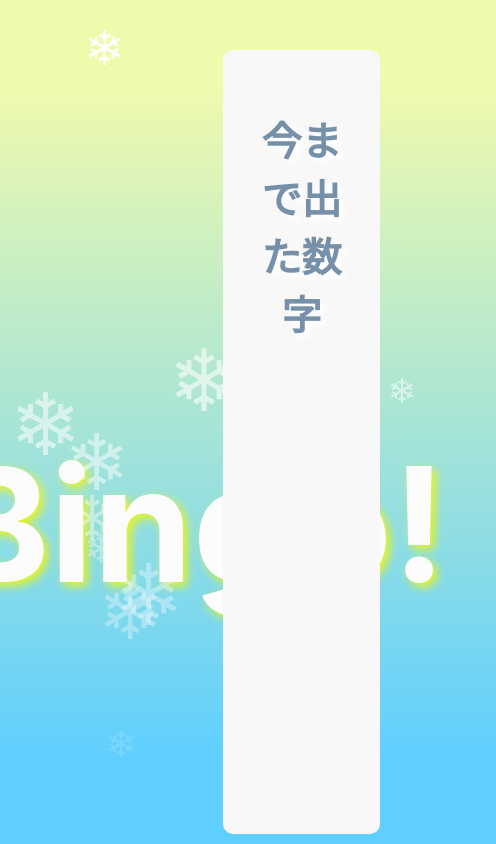
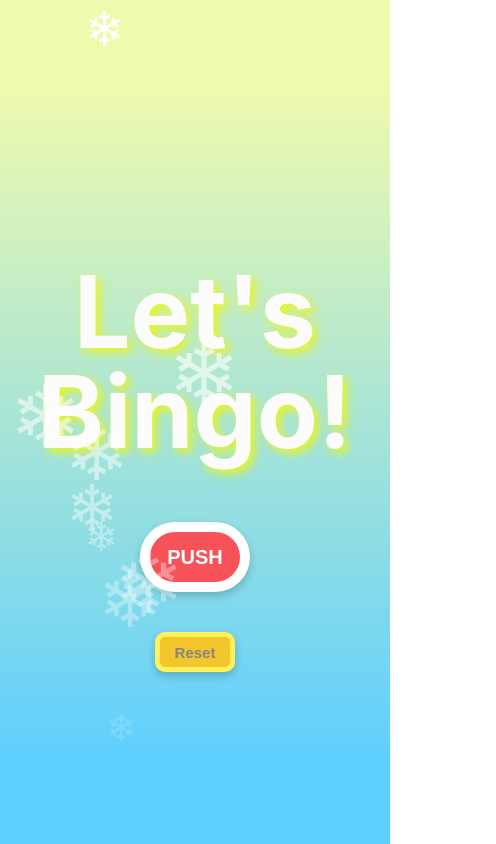
Before and after one commit to nishi-oka/Bingo-75, a React (Create React App) app: page / in a window 390 px wide. Shown: the top 844 px of the page, 496 px wide, since content can reach past the window. Built offline with nearby package versions, Linux system fonts and the light colour scheme; a web font is replaced by a local one.

Commit message:
add smartphone version

```diff
--- a/src/App.css
+++ b/src/App.css
@@ -1,16 +1,30 @@
 /* 全体のレイアウト */
 .App {
   display: flex;
-  justify-content: center; /* 横方向の中央揃え */
-  align-items: center; /* 縦方向の中央揃え */
+  align-items: center;
+}
+
+@media screen and (max-width: 768px) {
+  .App {
+    display: contents;
+  }
+  .App .number-container{
+    justify-content: center;
+  }
 }
 
 /* 中央に表示する現在の数字とボタン */
 .content {
   display: flex;
+  justify-content: center;
   flex-direction: column;
   align-items: center;
   text-shadow: 2px 2px 5px rgba(0, 0, 0, 0.3);
+}
+@media screen and (max-width: 768px) {
+  .content {
+    margin-top: 50px;
+  }
 }
 
 /* 現在の数字を表示する部分 */
@@ -22,6 +36,16 @@
   color: #fff;
   text-shadow: 4px 4px 20px #f3b2c5ee;
 }
+@media screen and (max-width: 768px) {
+  .current-number p {
+    font-size: 150px;
+    font-weight: bold;
+    margin: 10px 0;
+    text-align: center;
+    color: #fff;
+    text-shadow: 4px 4px 20px #f3b2c5ee;
+  }
+}
 
 .current-number p.bingo-text {
   font-size: 160px !important;
@@ -30,9 +54,21 @@
   line-height: 625px;
   text-align: center;
   text-shadow: 4px 4px 10px #eaf51c;
-
   border-radius: 200px;
   padding: 20px;
+  position: static;
+}
+@media screen and (max-width: 768px) {
+  .current-number p.bingo-text {
+    font-size: 100px !important;
+    color: #fcfcfc !important;
+    margin: 20px;
+    line-height: 100px;
+    text-align: center;
+    text-shadow: 4px 4px 10px #eaf51c;
+    border-radius: 200px;
+    padding: 20px;
+  }
 }
 
 @keyframes fadeOut {
@@ -47,7 +83,6 @@
   animation: fadeOut 1s ease-out forwards;
 }
 
-
 /* スタートボタンのスタイル */
 .start-button {
   margin: 20px;
@@ -57,6 +92,7 @@ button {
   width: 400px;
   height: 250px;
   font-size: 80px;
+  align-items: center;
   font-weight: bold;
   font-family: 'Poppins', sans-serif;
   border-radius: 50px;
@@ -65,6 +101,21 @@ button {
   color: #ffffff;
   box-shadow: 0 4px 8px rgba(0, 0, 0, 0.2); /* 初期状態での影 */
   transition: box-shadow 0.2s ease, transform 0.095s ease;
+}
+@media screen and (max-width: 768px) {
+  button {
+    width: 110px;
+    height: 70px;
+    font-size: 20px;
+    font-weight: bold;
+    font-family: 'Poppins', sans-serif;
+    border-radius: 50px;
+    border: 10px solid #ffffff;
+    background-color: #f75159;
+    color: #ffffff;
+    box-shadow: 0 4px 8px rgba(0, 0, 0, 0.2); /* 初期状態での影 */
+    transition: box-shadow 0.2s ease, transform 0.095s ease;
+  }
 }
 
 /* スタートボタンのホバー効果 */
@@ -92,6 +143,21 @@ button:active {
   color: #838583;
   box-shadow: 0 4px 8px rgba(0, 0, 0, 0.2); /* 初期状態での影 */
   transition: box-shadow 0.2s ease, transform 0.1s ease;
+  align-items: center;
+}
+@media screen and (max-width: 768px) {
+  .reset-button button {
+    width: 80px;
+    height: 40px;
+    font-size: 15px;
+    border: 5px solid #fff157;
+    background-color: #f3c52c;
+    border-radius: 10px;
+    margin-top: 20px;
+    color: #838583;
+    box-shadow: 0 4px 8px rgba(0, 0, 0, 0.2); /* 初期状態での影 */
+    transition: box-shadow 0.2s ease, transform 0.1s ease;
+  }
 }
 
 /* リセットボタンのホバー効果 */
@@ -106,25 +172,6 @@ button:active {
 .reset-button :active {
   box-shadow: 0 2px 4px rgba(0, 0, 0, 0.4);
   transform: translateY(4px) scale(0.95);
-}
-
-/* 今まで出た数字を表示する部分 */
-.number-container {
-  display: flex;
-  flex-direction: row-reverse; /* 右端から左へ列を追加 */
-  position: absolute;
-}
-/* 数字の列全体 */
-.columns-wrapper {
-  display: flex;
-  flex-direction: row-reverse; /* 右端から左へ列を追加 */
-  gap: 20px; /* 列間のスペース */
-}
-
-/* 個々の縦列 */
-.number-column {
-  display: flex;
-  flex-direction: column;
 }
 
 /* 数字が拡大して現れるアニメーション */
--- a/src/App.js
+++ b/src/App.js
@@ -4,17 +4,19 @@ import PreNumber from "./PreNumber";
 import StartButton from "./StartButton";
 import CurrentNumber from "./CurrentNumber";
 import ResetButton from "./ResetButton";
-
+import "./PreNumber.css";
 
 function App() {
   const [randomNumber, setRandomNumber] = useState(null); // 現在の数字
   const [pastNumbers, setPastNumbers] = useState([]); // 過去の数字
   const [isDisabled, setIsDisabled] = useState(false); // ボタンの無効化
   const [fadeOut, setFadeOut] = useState(false); // フェードアウト状態
+  const [isStarted, setIsStarted] = useState(false);
 
   // 新しい数字を生成する関数
   const generateRandomNumber = () => {
     if (isDisabled) return; // ボタンが無効化されている場合は何もしない
+    if (!isStarted) setIsStarted(true);
 
     setIsDisabled(true); // ボタンを無効化
     setFadeOut(true);
@@ -25,10 +27,10 @@ function App() {
         const updatedNumbers =
           randomNumber !== null ? [...prevNumbers, randomNumber] : prevNumbers;
 
-          if (updatedNumbers.length >= 75) {
-            setRandomNumber(null); // 新しい数字はセットしない
-            return updatedNumbers;
-          }
+        if (updatedNumbers.length >= 75) {
+          setRandomNumber(null); // 新しい数字はセットしない
+          return updatedNumbers;
+        }
 
         let number;
         do {
@@ -55,6 +57,7 @@ function App() {
     setRandomNumber(null);
     setPastNumbers([]);
     setFadeOut(false);
+    setIsStarted(false);
     setIsDisabled(true); // リセット時も2秒間無効化
 
     // 2秒後にボタンを再度有効化
@@ -66,7 +69,6 @@ function App() {
   return (
     <div className="App">
       <div className="content">
-
         <CurrentNumber number={randomNumber} fadeOut={fadeOut} />
         <StartButton
           onClick={generateRandomNumber}
@@ -76,7 +78,11 @@ function App() {
         <ResetButton onClick={resetState} isDisabled={isDisabled} />{" "}
         {/* Resetボタンも無効化 */}
       </div>
-      <PreNumber numbers={pastNumbers} />
+      {isStarted && (
+        <div className="fadeInPreNumber">
+          <PreNumber numbers={pastNumbers} />
+        </div>
+      )}
     </div>
   );
 }
--- a/src/PreNumber.css
+++ b/src/PreNumber.css
@@ -1,11 +1,14 @@
+/* 今まで出た数字を表示する部分 */
 .number-container {
 	display: flex;
-  flex-direction: column; /* 縦並び */
-  align-items: flex-end;
+  flex-direction: row-reverse; /* 右端から左へ列を追加 */
+  position: absolute;
+  flex-direction: column;
+  align-items: flex-end; /* 格納した数字を右から並べる */
 	margin: 50px 10px 0 0 ;
   padding: 20px;
 	width: 30%; /* 画面の右3分の1 */
-  height: calc(100vh - 100px);
+  height: calc(100vh - 110px);
 	right: 0;
   top: 0;
   background-color: #f8f8f8;;
@@ -13,8 +16,24 @@
 	overflow-x: none;
 	overflow-y: hidden;
 }
+
+@media screen and (max-width: 768px) {
+  .number-container {
+    display: flex;
+    flex-direction: column;
+    align-items: flex-start;
+    justify-content: flex-start;
+    overflow-y: auto; /* スクロール可能に */
+    padding: 0  10px 10px 10px; /* スペース調整 */
+    margin: 20px 10px 10px 10px;
+    width: 350px; /* 全幅を使用 */
+    position: static;
+    height: auto;
+  }
+}
+
 .number-container h3 {
-  text-align: center; /* 中央揃え */
+  text-align: center;
   width: 100%;
 	font-size: 40px;
 	color: #486a8ebd;
@@ -23,12 +42,43 @@
 	font-family: 'Baloo', cursive in !important;
 	font-weight: bold;
 }
+@media screen and (max-width: 768px) {
+  .number-container h3 {
+    font-size: 20px;
+    margin-bottom: 10px;
+    justify-content: flex-start;
+  }
+}
 
 .number-column-wrapper {
   display: flex;
-  flex-wrap: wrap; /* 1列内で横並びにする */
+  flex-wrap: wrap;
   justify-content: flex-start; /* 左寄せ */
   margin-bottom: 20px; /* 各列間のスペース */
+}
+/* 数字の列全体 */
+.columns-wrapper {
+  display: flex;
+  flex-direction: row-reverse; /* 右端から左へ列を追加 */
+  gap: 20px; /* 列間のスペース */
+}
+
+/* 個々の縦列 */
+.number-column {
+  display: flex;
+  flex-direction: column;
+}
+
+@media screen and (max-width: 768px) {
+  .columns-wrapper {
+    display: flex;
+    align-self: center;
+    flex-direction: column;
+    gap: 20px; /* 列間のスペース */
+  }
+  .number-column {
+    flex-direction: row;
+  }
 }
 
 .number-item {
@@ -44,6 +94,16 @@
   display: flex;
   justify-content: center;
   align-items: center;
+}
+@media screen and (max-width: 768px) {
+  .number-item {
+    width: 20px;
+    height: 20px;
+    font-size: 15px;
+    border-radius: 50%;
+    margin-bottom: 5px;
+    margin-right: 5px;
+  }
 }
 
 @keyframes fadeIn {
@@ -80,3 +140,26 @@
 .column-6 .number-item {
   background: linear-gradient(to bottom right, #84fab0, #8fd3f4);
 }
+
+
+@keyframes fadeInPreNumber {
+  from {
+    opacity: 0;
+    transform: translateY(10px); /* 少し下からスライド */
+  }
+  to {
+    opacity: 1;
+    transform: translateY(0); /* 元の位置 */
+  }
+}
+
+/* フェードイン効果を適用するクラス */
+.fadeInPreNumber {
+  animation: fadeIn 0.5s ease-out;
+}
+
+@media screen and (max-width: 768px) {
+  .fadeInPreNumber {
+    animation: fadeIn 2.5s ease-out;
+  }
+}
--- a/src/index.css
+++ b/src/index.css
@@ -8,6 +8,7 @@ body {
   justify-content: center;
   align-items: center;
   background: linear-gradient(to top, #5fcfff 10%, #f0faad 90%);/*#ff7e5f,f7d9c3*/
+  background-repeat: no-repeat;
 }
 
 code {
@@ -22,3 +23,12 @@ code {
   justify-content: center;
   align-items: center;
 }
+@media screen and (max-width: 768px) {
+  body{
+    height: 100vh;
+    background-size: 100% 100%;
+  }
+  .main-container{
+    justify-content: center;
+  }
+}
--- a/src/index.js
+++ b/src/index.js
@@ -1,16 +1,15 @@
-import React from 'react';
-import ReactDOM from 'react-dom/client';
-import './index.css';
-import App from './App';
+import React from "react";
+import ReactDOM from "react-dom/client";
+import "./index.css";
+import App from "./App";
 import Decoration from "./Decoration";
 
-
-const root = ReactDOM.createRoot(document.getElementById('root'));
+const root = ReactDOM.createRoot(document.getElementById("root"));
 root.render(
   <React.StrictMode>
-    <div>
-    <Decoration />
-    <App />
+    <div className="main-container">
+      <Decoration />
+      <App />
     </div>
   </React.StrictMode>
 );
```
